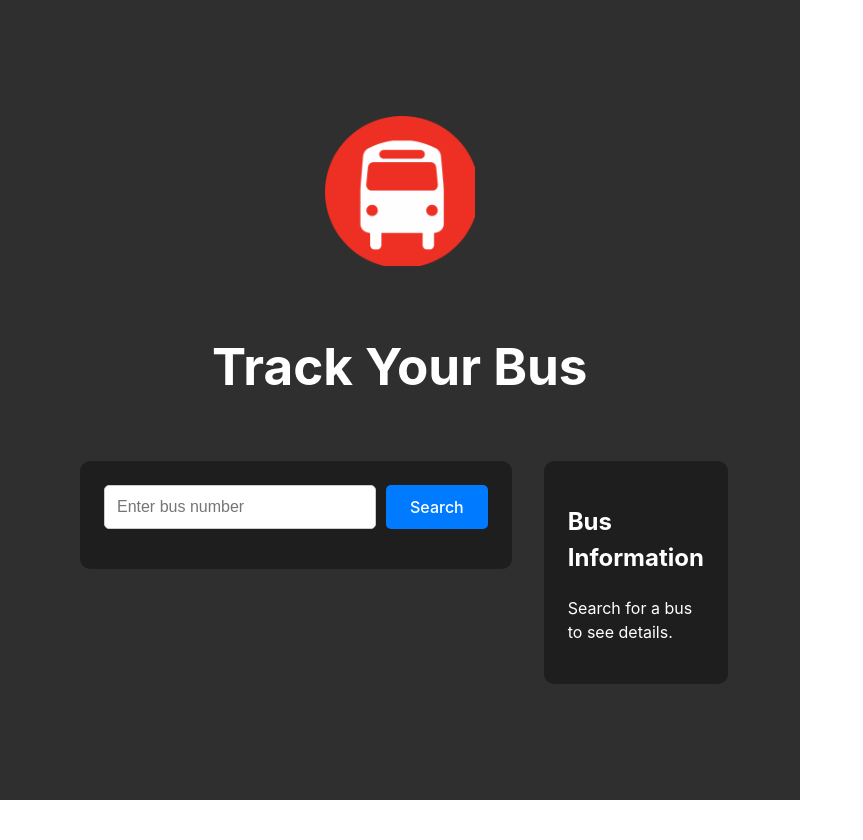
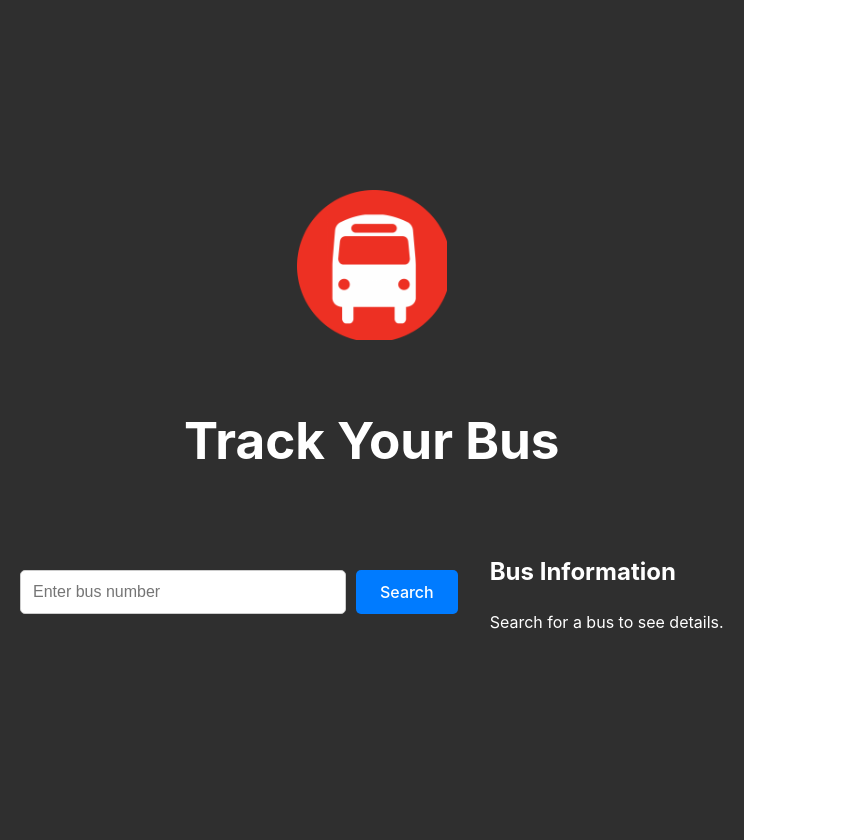
Before and after one commit to anuraggr/trackbus, a React (Vite) app: page / in a window 1280 px wide. Shown: the whole page, without its empty margins (0-863 px from the left). Before the commit the page ends 800 px from the top, so only its background shows below. Built offline with nearby package versions, Linux system fonts and the light colour scheme.

Commit message:
Update App.css

```diff
--- a/src/App.css
+++ b/src/App.css
@@ -1,30 +1,30 @@
-/* Center the entire app content */
+/* Ensure entire content is centered */
 .container {
   display: flex;
   flex-direction: column;
   justify-content: center;
   align-items: center;
   min-height: 100vh;
-  background-color: #2f2f2f; /* Keeps the background dark as seen in the screenshot */
-  color: white; /* Ensures text is visible */
+  background-color: #2f2f2f; /* Dark background */
+  color: white;
+  padding: 20px;
 }
 
-/* Ensure the content is responsive and doesn't get squished */
+/* Center and space out main content */
 .main-content {
   display: flex;
-  justify-content: space-between;
-  align-items: flex-start;
-  width: 80%;
-  max-width: 1200px;
+  justify-content: center;
+  align-items: center;
+  width: 100%;
   margin-top: 2rem;
 }
 
-/* Search bar and button should be centered and look better */
+/* Style for the search bar and button */
 .search-container {
   display: flex;
   justify-content: center;
   align-items: center;
-  margin-bottom: 1rem;
+  margin-right: 2rem; /* Space between search and info */
 }
 
 .search-bar {
@@ -56,35 +56,19 @@
   background-color: #0056b3;
 }
 
+/* Style for bus info card */
+.bus-info {
+  background-color: #333;
+  padding: 1rem;
+  border-radius: 8px;
+  color: white;
+  width: 250px;
+  text-align: center;
+}
+
 /* Logo stays centered at the top */
 .logo {
   width: 150px;
   height: auto;
   margin-bottom: 2rem;
 }
-
-/* Styling for bus information on the right */
-.right-side {
-  width: 40%;
-  background-color: #1e1e1e;
-  padding: 1.5rem;
-  border-radius: 10px;
-  color: white;
-}
-
-/* Map container should take more space on the left */
-.left-side {
-  width: 60%;
-  background-color: #1e1e1e;
-  padding: 1.5rem;
-  border-radius: 10px;
-  margin-right: 2rem;
-}
-
-/* Basic styling for bus info */
-.bus-info {
-  background-color: #333;
-  padding: 1rem;
-  border-radius: 8px;
-  color: white;
-}
```
